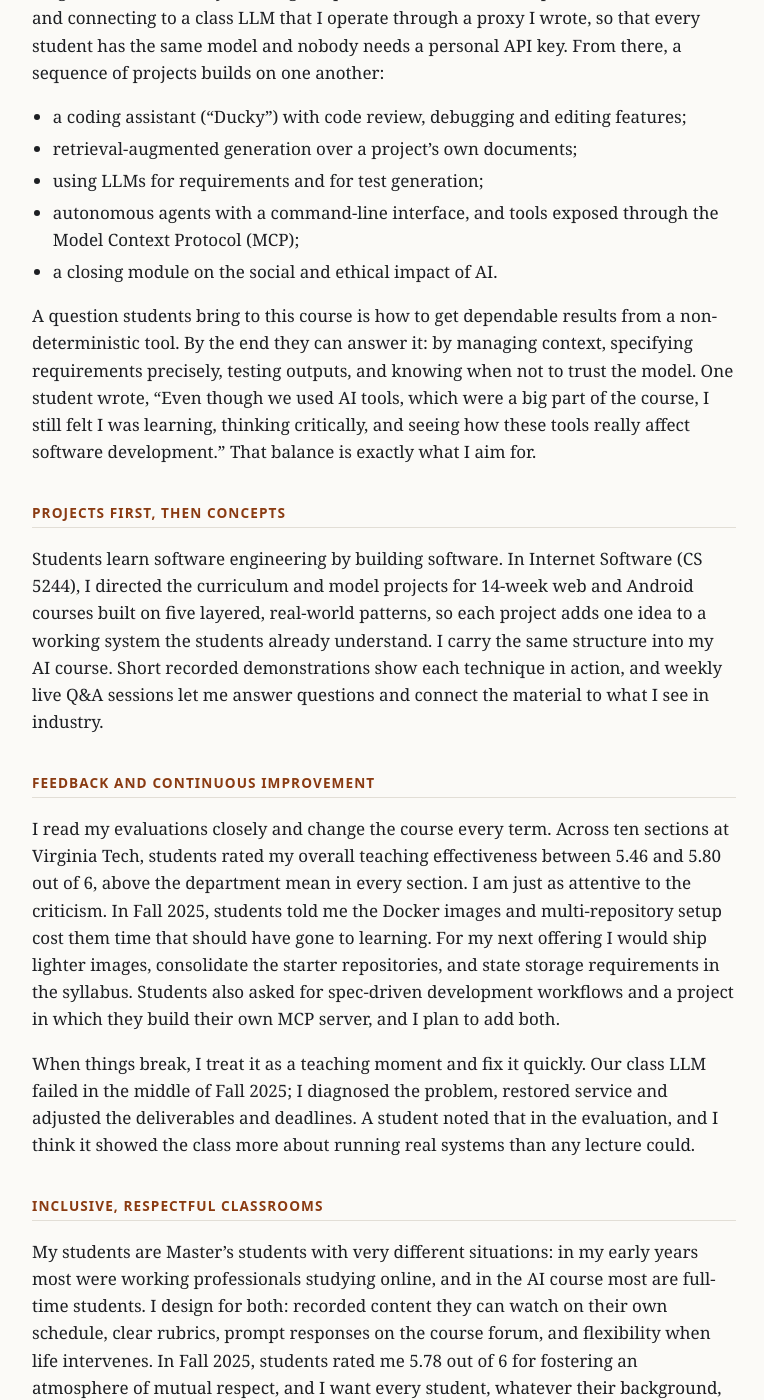
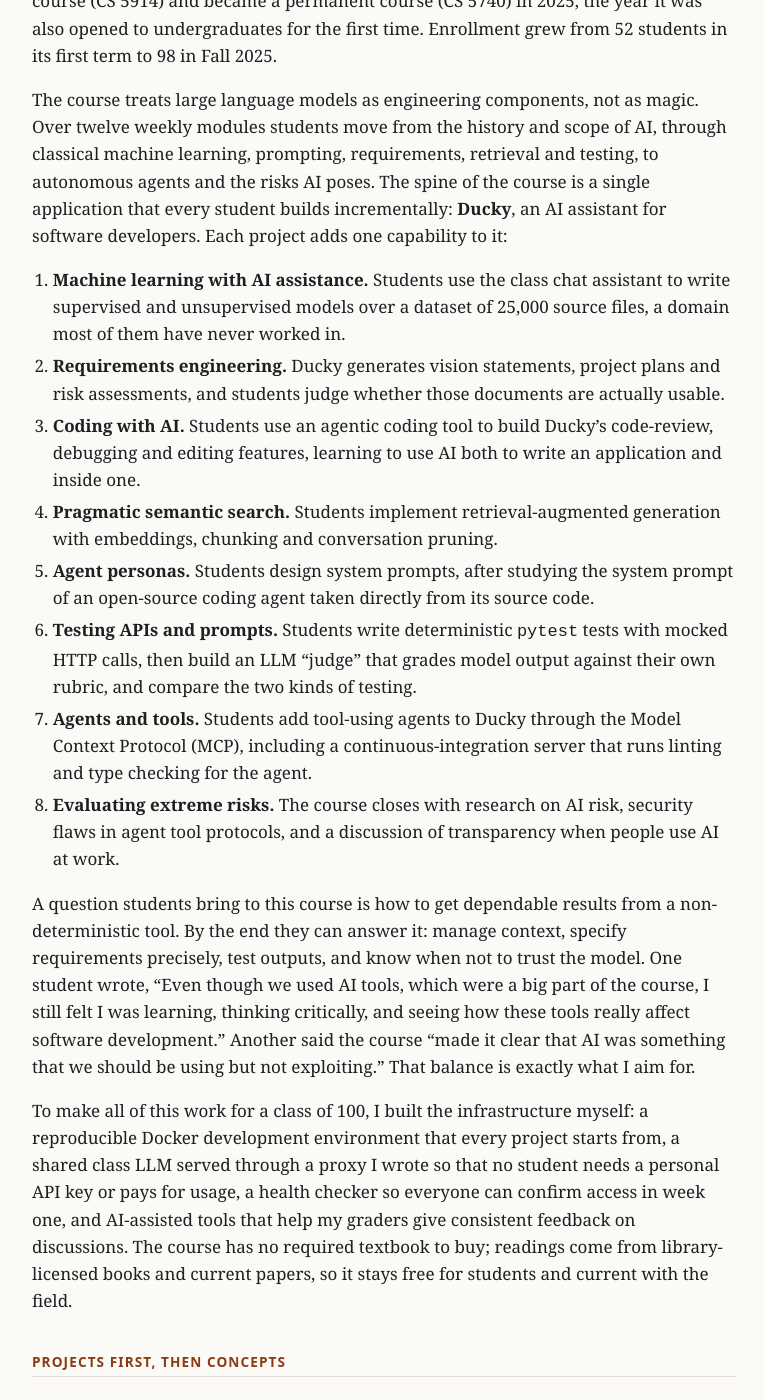
Before and after one commit to nowucca/nowucca.github.io, a Jekyll site: the page career/teaching-statement/index.html, which Jekyll copies as it is, in a window 1280 px wide and 1400 px high, scrolled down 559 px. Shown: the whole window, without its empty margins (256-1020 px from the left). Built offline with Jekyll 4.4.1, drawn with Linux system fonts in a browser that asks for light colours; some of the changed text lies outside the part shown.

Commit message:
Expand teaching statement
Co-Authored-By: Claude Opus 5.5 <noreply@anthropic.com>
Claude-Session: https://claude.ai/code/session_015RWePs3J5XmGwvxtFTmS2v

```diff
--- a/career/teaching-statement/index.html
+++ b/career/teaching-statement/index.html
@@ -24,77 +24,149 @@ th{font-family:system-ui,sans-serif;font-weight:600;color:var(--muted)}
 <main><h1 id="teaching-statement">Teaching Statement</h1>
 <p>Steven Atkinson, Ph.D.</p>
 <p>I teach software engineering the way it is practised: with real
-tools, real constraints, and now, AI as an everyday collaborator. For
-nine years I taught graduate computer science at Virginia Tech as an
-adjunct while working as a senior engineer at Netflix. That combination
-shapes everything I do in the classroom. I bring students the problems
-engineers actually face, and I hold them to the standards a production
-team would.</p>
+tools, real constraints and, now, AI as an everyday collaborator. For
+nine years, from 2017 through 2025, I taught every spring, summer and
+fall semester in Virginia Tech’s graduate computer science programs
+while working as a senior engineer at Netflix. Across that time I taught
+Internet Software (web application development), Mobile Software
+Development, Software Engineering, and AI Tools for Software
+Engineering, a course I designed. Working in industry and the classroom
+at the same time shaped everything I do as a teacher. I bring students
+the problems engineers actually face, I hold them to the standards a
+production team would, and I keep the material current because I use it
+at work every week.</p>
 <h2 id="teaching-ai-as-an-engineering-discipline">Teaching AI as an
 engineering discipline</h2>
-<p>In 2023 I designed AI Tools for Software Engineering, a graduate
-course that began as a special topics offering (CS 5914) and became a
-permanent course (CS 5740) in 2025. It grew from 52 students in its
-first term to 98 in Fall 2025.</p>
-<p>The course treats large language models as components to be
-engineered, not as magic. Students start by building a reproducible
-Docker development environment and connecting to a class LLM that I
-operate through a proxy I wrote, so that every student has the same
-model and nobody needs a personal API key. From there, a sequence of
-projects builds on one another:</p>
-<ul>
-<li>a coding assistant (“Ducky”) with code review, debugging and editing
-features;</li>
-<li>retrieval-augmented generation over a project’s own documents;</li>
-<li>using LLMs for requirements and for test generation;</li>
-<li>autonomous agents with a command-line interface, and tools exposed
-through the Model Context Protocol (MCP);</li>
-<li>a closing module on the social and ethical impact of AI.</li>
-</ul>
+<p>In 2023 I designed AI Tools for Software Engineering. It began as a
+special-topics course (CS 5914) and became a permanent course (CS 5740)
+in 2025, the year it was also opened to undergraduates for the first
+time. Enrollment grew from 52 students in its first term to 98 in Fall
+2025.</p>
+<p>The course treats large language models as engineering components,
+not as magic. Over twelve weekly modules students move from the history
+and scope of AI, through classical machine learning, prompting,
+requirements, retrieval and testing, to autonomous agents and the risks
+AI poses. The spine of the course is a single application that every
+student builds incrementally: <strong>Ducky</strong>, an AI assistant
+for software developers. Each project adds one capability to it:</p>
+<ol type="1">
+<li><strong>Machine learning with AI assistance.</strong> Students use
+the class chat assistant to write supervised and unsupervised models
+over a dataset of 25,000 source files, a domain most of them have never
+worked in.</li>
+<li><strong>Requirements engineering.</strong> Ducky generates vision
+statements, project plans and risk assessments, and students judge
+whether those documents are actually usable.</li>
+<li><strong>Coding with AI.</strong> Students use an agentic coding tool
+to build Ducky’s code-review, debugging and editing features, learning
+to use AI both to write an application and inside one.</li>
+<li><strong>Pragmatic semantic search.</strong> Students implement
+retrieval-augmented generation with embeddings, chunking and
+conversation pruning.</li>
+<li><strong>Agent personas.</strong> Students design system prompts,
+after studying the system prompt of an open-source coding agent taken
+directly from its source code.</li>
+<li><strong>Testing APIs and prompts.</strong> Students write
+deterministic <code>pytest</code> tests with mocked HTTP calls, then
+build an LLM “judge” that grades model output against their own rubric,
+and compare the two kinds of testing.</li>
+<li><strong>Agents and tools.</strong> Students add tool-using agents to
+Ducky through the Model Context Protocol (MCP), including a
+continuous-integration server that runs linting and type checking for
+the agent.</li>
+<li><strong>Evaluating extreme risks.</strong> The course closes with
+research on AI risk, security flaws in agent tool protocols, and a
+discussion of transparency when people use AI at work.</li>
+</ol>
 <p>A question students bring to this course is how to get dependable
-results from a non-deterministic tool. By the end they can answer it: by
-managing context, specifying requirements precisely, testing outputs,
-and knowing when not to trust the model. One student wrote, “Even though
-we used AI tools, which were a big part of the course, I still felt I
-was learning, thinking critically, and seeing how these tools really
-affect software development.” That balance is exactly what I aim
-for.</p>
+results from a non-deterministic tool. By the end they can answer it:
+manage context, specify requirements precisely, test outputs, and know
+when not to trust the model. One student wrote, “Even though we used AI
+tools, which were a big part of the course, I still felt I was learning,
+thinking critically, and seeing how these tools really affect software
+development.” Another said the course “made it clear that AI was
+something that we should be using but not exploiting.” That balance is
+exactly what I aim for.</p>
+<p>To make all of this work for a class of 100, I built the
+infrastructure myself: a reproducible Docker development environment
+that every project starts from, a shared class LLM served through a
+proxy I wrote so that no student needs a personal API key or pays for
+usage, a health checker so everyone can confirm access in week one, and
+AI-assisted tools that help my graders give consistent feedback on
+discussions. The course has no required textbook to buy; readings come
+from library-licensed books and current papers, so it stays free for
+students and current with the field.</p>
 <h2 id="projects-first-then-concepts">Projects first, then concepts</h2>
 <p>Students learn software engineering by building software. In Internet
-Software (CS 5244), I directed the curriculum and model projects for
-14-week web and Android courses built on five layered, real-world
-patterns, so each project adds one idea to a working system the students
-already understand. I carry the same structure into my AI course. Short
-recorded demonstrations show each technique in action, and weekly live
-Q&amp;A sessions let me answer questions and connect the material to
-what I see in industry.</p>
+Software (CS 5244), co-taught with Dr. Gregory Kulczycki, students build
+one online bookstore across the semester. They start from a visual
+design, then add a client-side framework, a REST back end, session
+state, a shopping cart, form validation and a checkout transaction, and
+finally deploy it to a server. Each project adds one real-world pattern
+to a system the students already understand, and I directed the
+curriculum and model projects for both web and Android versions of the
+course. Over five years enrollment doubled to more than 100 students per
+class.</p>
+<p>I carry the same structure into every course. Each week has the same
+rhythm: short recorded lectures and demonstrations, readings with a
+quiz, a project that builds on the last one, and a live Q&amp;A session.
+I make sure students see the whole system before they change part of it;
+one wrote that they “really love the walkthrough of directories and
+structures. It gives me a big-picture understanding of the project.” My
+grading rubrics are concrete and consistent. Students start with full
+marks and lose a specific amount for each style or functional problem,
+and I write the reasons out so that feedback teaches rather than just
+scores.</p>
+<h2 id="clear-communication">Clear communication</h2>
+<p>Explaining complex ideas clearly is the core of the job, and it is a
+skill I have practised for decades: in design reviews, incident reviews
+and architecture discussions at Netflix, in mentoring engineers, and in
+front of students. In Fall 2025, 95% of my CS 5740 students agreed or
+strongly agreed that I presented the subject matter clearly, a mean of
+5.62 out of 6 against a department mean of 5.14. I use diagrams, live
+coding and worked examples, and I record short videos for the parts of a
+project students most often get stuck on. I also teach students to
+communicate: the final module of AI Tools covers presenting technical
+work, because an engineer’s ideas only matter if others understand
+them.</p>
 <h2 id="feedback-and-continuous-improvement">Feedback and continuous
 improvement</h2>
 <p>I read my evaluations closely and change the course every term.
-Across ten sections at Virginia Tech, students rated my overall teaching
-effectiveness between 5.46 and 5.80 out of 6, above the department mean
-in every section. I am just as attentive to the criticism. In Fall 2025,
-students told me the Docker images and multi-repository setup cost them
-time that should have gone to learning. For my next offering I would
-ship lighter images, consolidate the starter repositories, and state
-storage requirements in the syllabus. Students also asked for
-spec-driven development workflows and a project in which they build
-their own MCP server, and I plan to add both.</p>
+Across ten evaluated sections from 2023 to 2025, students rated my
+overall teaching effectiveness between 5.46 and 5.80 out of 6, above the
+department mean in every section, with response rates usually above
+90%.</p>
+<p>I am just as attentive to the criticism. Early students told me some
+project specifications were inconsistent, so I moved every project to a
+common structure; later students noted that “later projects seemed to
+follow a more consistent format, which helped.” In Fall 2025 students
+told me the Docker images and multi-repository setup cost them time that
+should have gone to learning. For my next offering I would ship lighter
+images, consolidate the starter repositories and state storage
+requirements in the syllabus. Students also asked for spec-driven
+development workflows and a project in which they build their own MCP
+server from scratch, and I plan to add both.</p>
 <p>When things break, I treat it as a teaching moment and fix it
-quickly. Our class LLM failed in the middle of Fall 2025; I diagnosed
-the problem, restored service and adjusted the deliverables and
-deadlines. A student noted that in the evaluation, and I think it showed
-the class more about running real systems than any lecture could.</p>
+quickly. Our class LLM failed in the middle of Fall 2025. I diagnosed
+the problem, restored service, and adjusted the deliverables and
+deadlines. A student mentioned it in the evaluations, and I think the
+episode taught the class more about operating real systems than a
+lecture could.</p>
 <h2 id="inclusive-respectful-classrooms">Inclusive, respectful
 classrooms</h2>
-<p>My students are Master’s students with very different situations: in
-my early years most were working professionals studying online, and in
-the AI course most are full-time students. I design for both: recorded
-content they can watch on their own schedule, clear rubrics, prompt
-responses on the course forum, and flexibility when life intervenes. In
-Fall 2025, students rated me 5.78 out of 6 for fostering an atmosphere
-of mutual respect, and I want every student, whatever their background,
-to leave confident that they can learn new technology on their own.</p>
+<p>My students have been Master’s students in very different situations:
+in my early years most were working professionals studying online, often
+in different time zones, and in the AI course most are full-time
+students, with undergraduates joining from 2025. I design for all of
+them. Every lecture and Q&amp;A session is recorded, live attendance is
+optional, readings use library resources so they cost nothing, and
+presentation recordings are captioned or have scripts available. All
+questions go through a shared forum, where students may help each other
+in public as long as they do not post solutions, so everyone benefits
+from every answer. In Fall 2025 students rated me 5.78 out of 6 for
+fostering an atmosphere of mutual respect. I want every student,
+whatever their background, to leave confident that they can learn a new
+technology on their own.</p>
 <h2 id="what-i-would-bring-to-ut-austin">What I would bring to UT
 Austin</h2>
 <p>I can teach introductory programming and data structures, software
@@ -102,7 +174,8 @@ engineering, web and mobile application development, and AI courses at
 both undergraduate and graduate level. I would especially like to
 develop and teach courses on AI-assisted software development, a subject
 where UT Austin students will benefit from instruction that is current
-and grounded in industry practice. I also want to mentor students on
-capstone projects and help colleagues integrate AI tools responsibly
-into their own courses.</p>
+and grounded in industry practice. I would also welcome mentoring
+students on capstone projects, and helping colleagues bring AI tools
+into their own courses responsibly, with the kind of shared
+infrastructure that makes that practical at scale.</p>
 </main></body></html>
```
